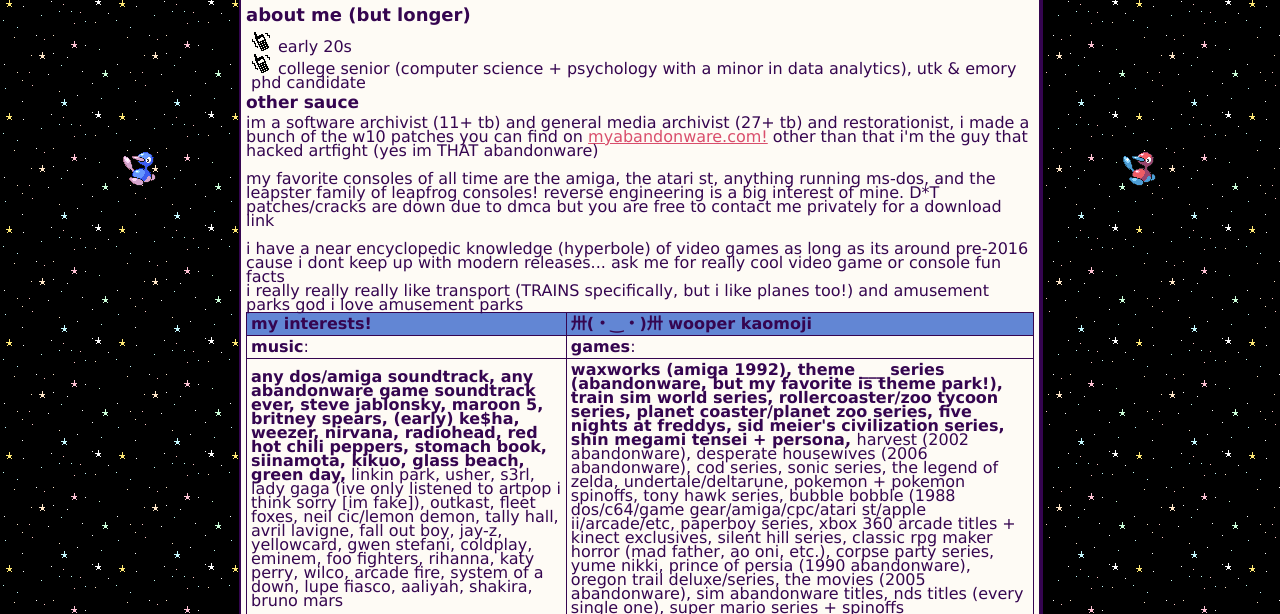
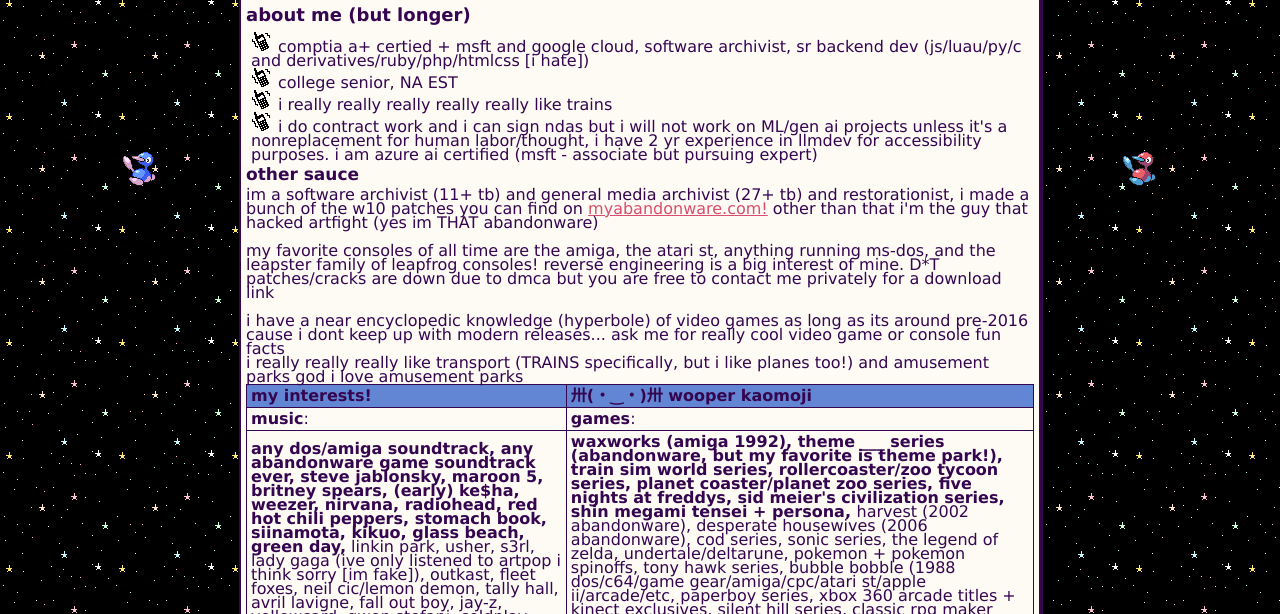
Before and after one commit to myabandonware/myabandonware.github.io, a plain HTML site: page index.html in a window 1280 px wide. Shown: the part 486-1100 px from the top of the page. Drawn offline with nearby package versions, Linux system fonts and the light colour scheme.

Commit message:
Update index.html

```diff
--- a/index.html
+++ b/index.html
@@ -207,8 +207,10 @@
                 <!-- Header Example -->
                 <h1>about me (but longer)</h1>
                 <ul>
-                    <li>early 20s</li>
-                    <li>college senior (computer science + psychology with a minor in data analytics), utk & emory phd candidate</li>
+                    <li>comptia a+ certied + msft and google cloud, software archivist, sr backend dev (js/luau/py/c and derivatives/ruby/php/htmlcss [i hate])</li>
+                    <li>college senior, NA EST</li>
+                    <li>i really really really really really like trains</li>
+                    <li>i do contract work and i can sign ndas but i will not work on ML/gen ai projects unless it's a nonreplacement for human labor/thought, i have 2 yr experience in llmdev for accessibility purposes. i am azure ai certified (msft - associate but pursuing expert)</li>
                 </ul>
                 <h2>other sauce</h2>
 		im a software archivist (11+ tb) and general media archivist (27+ tb) and restorationist, i made a bunch of the w10 patches you can find on <a href="https://www.myabandonware.com/">myabandonware.com!</a> other than that i'm the guy that hacked artfight (yes im THAT abandonware)<br><br>my favorite consoles of all time are the amiga, the atari st, anything running ms-dos, and the leapster family of leapfrog consoles! reverse engineering is a big interest of mine. D*T patches/cracks are down due to dmca but you are free to contact me privately for a download link
```
